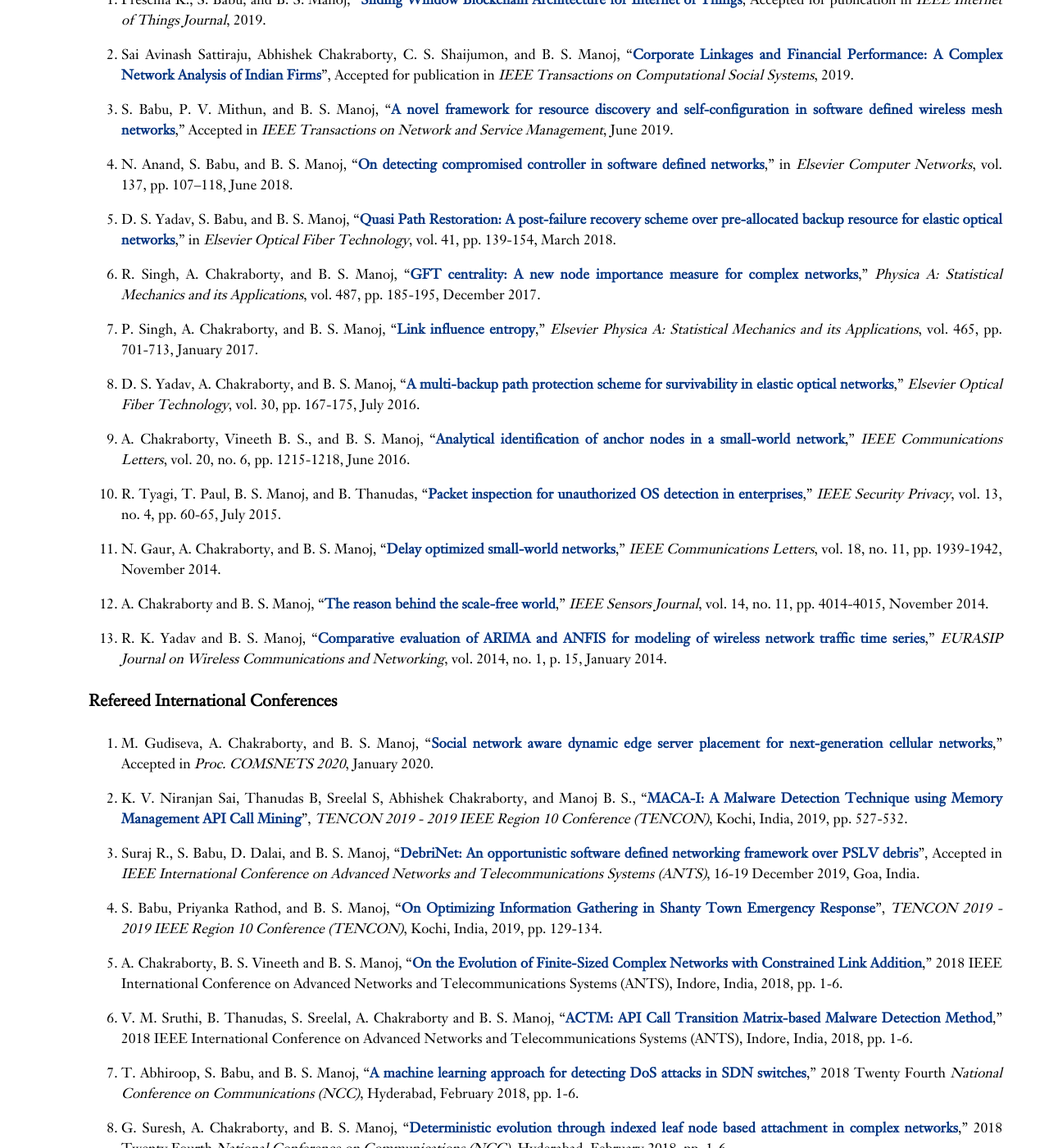
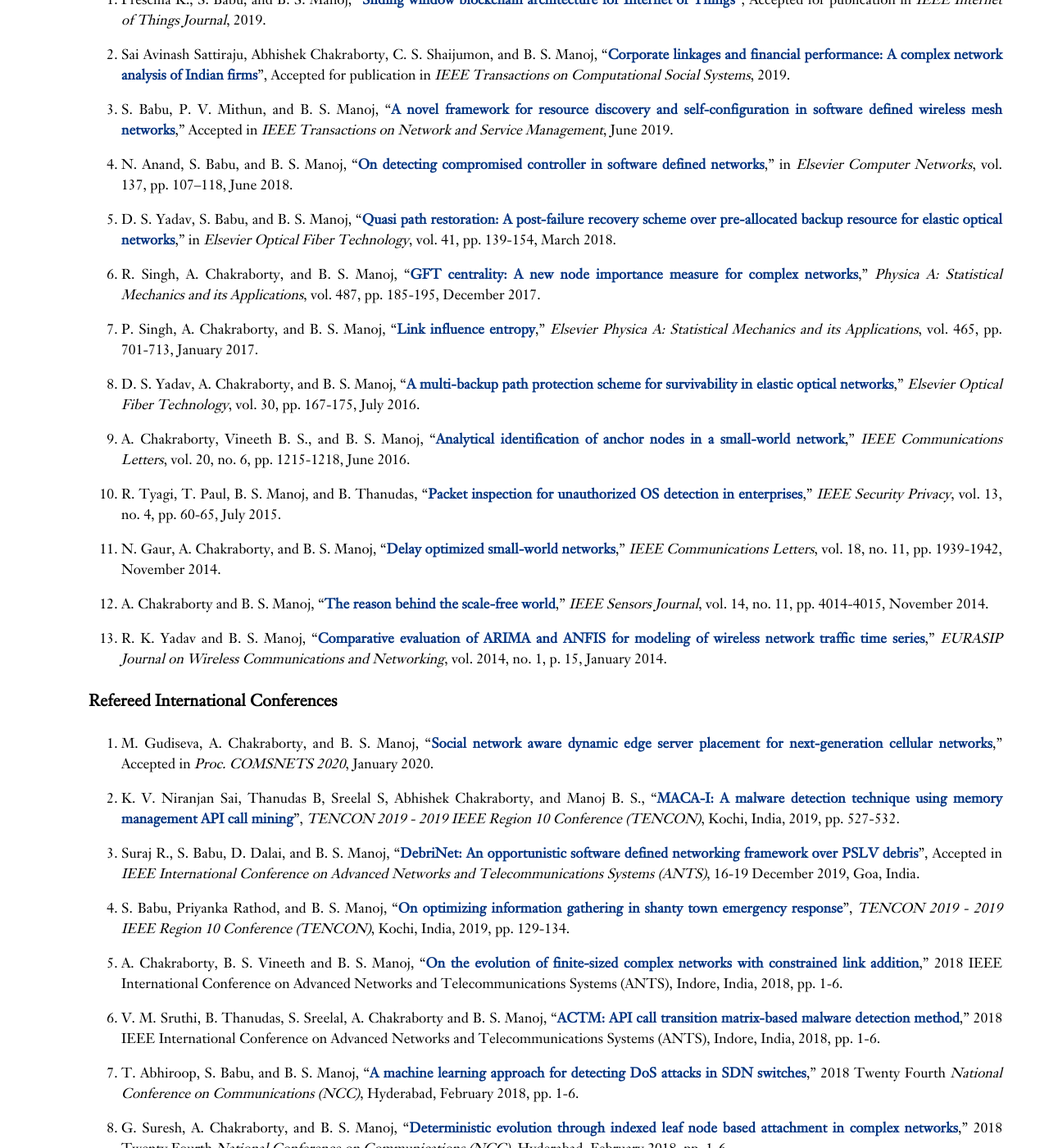
Before and after one commit to iist-sysnet/iist-sysnet.github.io, a Jekyll site: the page built from publications.md, in a window 1280 px wide and 1400 px high, scrolled down 760 px. Shown: the whole window at 82% size. Built offline with Jekyll 4.4.1, drawn with Linux system fonts in a browser that asks for light colours; some of the changed text lies outside the part shown.

```diff
--- a/publications.md
+++ b/publications.md
@@ -37,9 +37,9 @@ Springer Science Media, pp. 373-400, July 2011.
 
 #### Refereed International Journals
 
-13. Prescilla K., S. Babu, and B. S. Manoj, "[**Sliding Window Blockchain Architecture for Internet of Things**](), Accepted for publication in *IEEE Internet of Things Journal*, 2019.
+13. Prescilla K., S. Babu, and B. S. Manoj, "[**Sliding window blockchain architecture for Internet of Things**]()", Accepted for publication in *IEEE Internet of Things Journal*, 2019.
 
-12. Sai Avinash Sattiraju, Abhishek Chakraborty, C. S. Shaijumon, and B. S. Manoj, "[**Corporate Linkages and Financial Performance: A Complex Network Analysis of Indian Firms**]()", Accepted for publication in *IEEE Transactions on Computational Social Systems*, 2019.
+12. Sai Avinash Sattiraju, Abhishek Chakraborty, C. S. Shaijumon, and B. S. Manoj, "[**Corporate linkages and financial performance: A complex network analysis of Indian firms**]()", Accepted for publication in *IEEE Transactions on Computational Social Systems*, 2019.
 
 11. S. Babu, P. V. Mithun, and B. S. Manoj, "[**A novel framework for
    resource discovery and self-configuration in software defined wireless
@@ -48,7 +48,7 @@ Springer Science Media, pp. 373-400, July 2011.
 
 10. N. Anand, S. Babu, and B. S. Manoj, "[**On detecting compromised controller in software defined networks**](https://doi.org/10.1016/j.comnet.2018.03.021){:target="_blank"}," in *Elsevier Computer Networks*, vol. 137, pp. 107--118, June 2018.
 
-9. D. S. Yadav, S. Babu, and B. S. Manoj, "[**Quasi Path Restoration: A post-failure recovery scheme over
+9. D. S. Yadav, S. Babu, and B. S. Manoj, "[**Quasi path restoration: A post-failure recovery scheme over
 pre-allocated backup resource for elastic optical networks**](https://doi.org/10.1016/j.yofte.2018.01.011){:target="_blank"},"
 in *Elsevier Optical Fiber Technology*, vol. 41, pp. 139-154, March 2018.
 
@@ -90,15 +90,15 @@ p. 15, January 2014.
 
 32. M. Gudiseva, A. Chakraborty, and B. S. Manoj, "[**Social network aware dynamic edge server placement for next-generation cellular networks**]()," Accepted in *Proc. COMSNETS 2020*, January 2020.
 
-31. K. V. Niranjan Sai, Thanudas B, Sreelal S, Abhishek Chakraborty, and Manoj B. S., "[**MACA-I: A Malware Detection Technique using Memory Management API Call Mining**](https://doi.org/10.1109/TENCON.2019.8929250)", *TENCON 2019 - 2019 IEEE Region 10 Conference (TENCON)*, Kochi, India, 2019, pp. 527-532.
+31. K. V. Niranjan Sai, Thanudas B, Sreelal S, Abhishek Chakraborty, and Manoj B. S., "[**MACA-I: A malware detection technique using memory management API call mining**](https://doi.org/10.1109/TENCON.2019.8929250)", *TENCON 2019 - 2019 IEEE Region 10 Conference (TENCON)*, Kochi, India, 2019, pp. 527-532.
 
 30. Suraj R., S. Babu, D. Dalai, and B. S. Manoj, "[**DebriNet: An opportunistic software defined networking framework over PSLV debris**]()", Accepted in *IEEE International Conference on Advanced Networks and Telecommunications Systems (ANTS)*, 16-19 December 2019, Goa, India.
 
-29. S. Babu, Priyanka Rathod, and B. S. Manoj, "[**On Optimizing Information Gathering in Shanty Town Emergency Response**](https://doi.org/10.1109/TENCON.2019.8929340)", *TENCON 2019 - 2019 IEEE Region 10 Conference (TENCON)*, Kochi, India, 2019, pp. 129-134.
+29. S. Babu, Priyanka Rathod, and B. S. Manoj, "[**On optimizing information gathering in shanty town emergency response**](https://doi.org/10.1109/TENCON.2019.8929340)", *TENCON 2019 - 2019 IEEE Region 10 Conference (TENCON)*, Kochi, India, 2019, pp. 129-134.
 
-28. A. Chakraborty, B. S. Vineeth and B. S. Manoj, "[**On the Evolution of Finite-Sized Complex Networks with Constrained Link Addition**](https://doi.org/10.1109/ANTS.2018.8710101){:target="_blank"}," 2018 IEEE International Conference on Advanced Networks and Telecommunications Systems (ANTS), Indore, India, 2018, pp. 1-6.
+28. A. Chakraborty, B. S. Vineeth and B. S. Manoj, "[**On the evolution of finite-sized complex networks with constrained link addition**](https://doi.org/10.1109/ANTS.2018.8710101){:target="_blank"}," 2018 IEEE International Conference on Advanced Networks and Telecommunications Systems (ANTS), Indore, India, 2018, pp. 1-6.
 
-27. V. M. Sruthi, B. Thanudas, S. Sreelal, A. Chakraborty and B. S. Manoj, "[**ACTM: API Call Transition Matrix-based Malware Detection Method**](https://doi.org/10.1109/ANTS.2018.8710081){:target="_blank"}," 2018 IEEE International Conference on Advanced Networks and Telecommunications Systems (ANTS), Indore, India, 2018, pp. 1-6.
+27. V. M. Sruthi, B. Thanudas, S. Sreelal, A. Chakraborty and B. S. Manoj, "[**ACTM: API call transition matrix-based malware detection method**](https://doi.org/10.1109/ANTS.2018.8710081){:target="_blank"}," 2018 IEEE International Conference on Advanced Networks and Telecommunications Systems (ANTS), Indore, India, 2018, pp. 1-6.
 
 26. T. Abhiroop, S. Babu, and B. S. Manoj, "[**A machine learning approach for detecting DoS attacks in SDN switches**](https://doi.org/10.1109/NCC.2018.8600196){:target="_blank"}," 2018 Twenty Fourth *National Conference on Communications (NCC)*, Hyderabad, February 2018, pp. 1-6.
 
```
